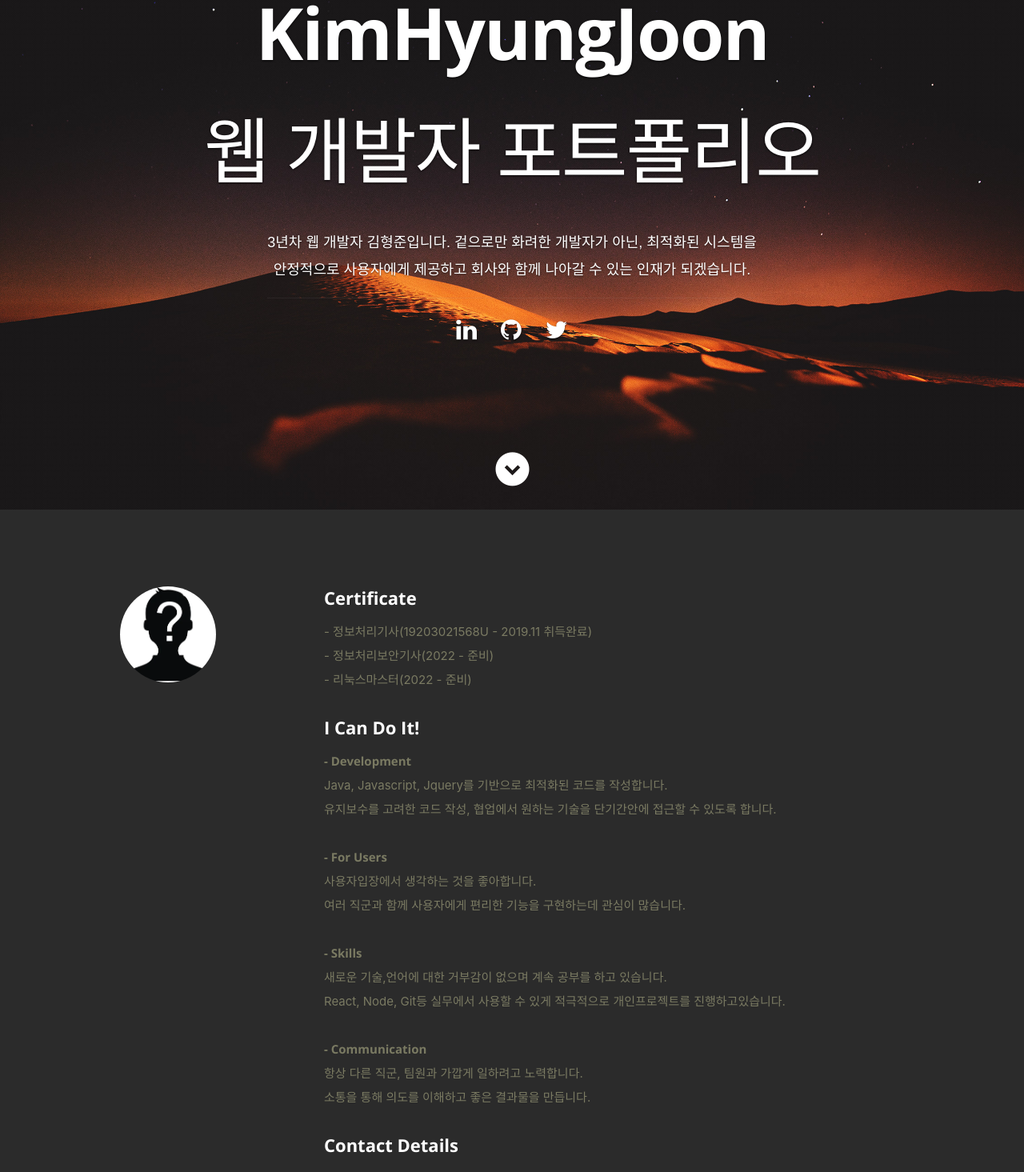
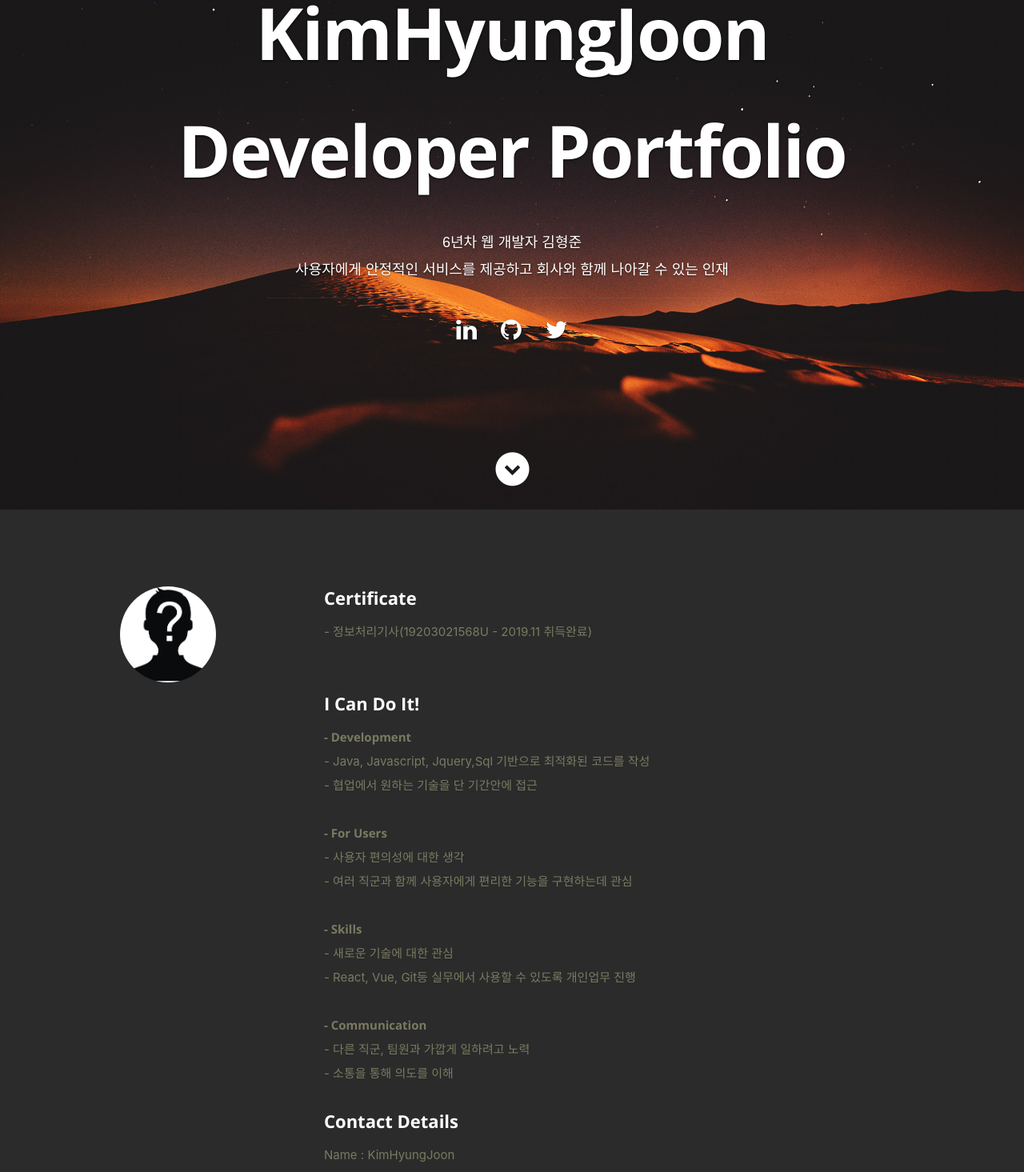
Before and after one commit to kim911003/react_portfolio_v1, a React (Create React App) app: page / in a window 1280 px wide. Shown: the part 163-1628 px from the top of the page at 80% size. Built offline with nearby package versions, Linux system fonts and the light colour scheme.

Commit message:
dataChange

```diff
--- a/package.json
+++ b/package.json
@@ -6,14 +6,14 @@
   "dependencies": {
     "react": "^16.6.0",
     "react-dom": "^16.6.0",
-    "react-scripts": "2.1.1"
+    "react-scripts": "^2.1.1"
   },
   "scripts": {
     "start": "react-scripts start",
     "build": "react-scripts build",
     "test": "react-scripts test",
     "eject": "react-scripts eject",
-	"predeploy": "npm run build",
+    "predeploy": "npm run build",
     "deploy": "gh-pages -d build"
   },
   "eslintConfig": {
--- a/public/css/layout.css
+++ b/public/css/layout.css
@@ -346,32 +346,42 @@ ul#nav li.current a { color: #F06000; }
   	-webkit-animation: css 2s ease;
 }
 .java {
-  	width: 85%;
+  	width: 75%;
   	-moz-animation: html5 2s ease;
   	-webkit-animation: html5 2s ease;
 }
 .javascript {
-	width: 75%;
+	width: 70%;
   	-moz-animation: javascript 2s ease;
   	-webkit-animation: javascript 2s ease;
 }
 .jquery {
-  	width: 75%;
+  	width: 70%;
   	-moz-animation: jquery 2s ease;
   	-webkit-animation: jquery 2s ease;
 }
-.database{
-  	width: 70%;
+.oracle{
+  	width: 60%;
   	-moz-animation: sql 2s ease;
   	-webkit-animation: sql 2s ease;
 }
-.reactjs {
-  	width: 25%;
+.mysql{
+  	width: 60%;
+  	-moz-animation: sql 2s ease;
+  	-webkit-animation: sql 2s ease;
+}
+.mssql{
+  	width: 60%;
+  	-moz-animation: sql 2s ease;
+  	-webkit-animation: sql 2s ease;
+}
+.react {
+  	width: 10%;
   	-moz-animation: reactjs 2s ease;
   	-webkit-animation: reactjs 2s ease;
 }
-.nodejs {
-  	width: 10%;
+.vue {
+  	width: 25%;
   	-moz-animation: nodejs 2s ease;
   	-webkit-animation: nodejs 2s ease;
 }
--- a/src/components/Portfolio.js
+++ b/src/components/Portfolio.js
@@ -10,8 +10,8 @@ export default class Porfolio extends Component {
       <section id="portfolio">
       <div className="row">
         <div className="twelve columns collapsed">
-          <h1>Projects In Progress And Projects Experienced</h1>
-		  <h1>↓ Click</h1>
+          <h1>Project</h1>
+		  <h1>↓ Participation list</h1>
           <div id="portfolio-wrapper" className="bgrid-quarters s-bgrid-thirds cf">
           {
             resumeData.portfolio && resumeData.portfolio.map((item)=>{
--- a/src/resumeData.js
+++ b/src/resumeData.js
@@ -1,14 +1,13 @@
 let resumeData = {
 	"imagebaseurl":"https://kim911003.github.io/",
     "name": "KimHyungJoon",
-	"webPortfolio":"웹 개발자 포트폴리오",
-    "role": "3년차 웹 개발자 김형준입니다. 겉으로만 화려한 개발자가 아닌, 최적화된 시스템을",
+	"webPortfolio":"Developer Portfolio",
+    "role": "6년차 웹 개발자 김형준",
     "linkedinId":"Thanks for - you",
     "skypeid": "Your skypeid",
 	"email": "joon1077@naver.com",
 	"phone": "010-9291-4151",
-	"roleDescription" : " 안정적으로 사용자에게 제공하고 회사와 함께 나아갈 수 있는 인재가 되겠습니다.",
-   // "roleDescription": "저는 프론트엔드와 백엔드 두 가지 개발이 가능한 풀스택 개발자입니다. 겉으로만 화려한 개발자가 아닌, 최적화된 시스템을 안정적으로 사용자에게 제공하고 회사와 함께 성장할 수 있는 인재가 되겠습니다.",
+	"roleDescription" : " 사용자에게 안정적인 서비스를 제공하고 회사와 함께 나아갈 수 있는 인재",
     "socialLinks":[
         {
           "name":"linkedin",
@@ -26,17 +25,14 @@ let resumeData = {
           "className":"fa fa-twitter"
         }
       ],
-    //"aboutme":"저는 사범대학교 컴퓨터교육과를 졸업하고, 취미로 즐기던 프로그래밍을 전문적으로 다루기 시작했습니다. 국비 지원을 통해 처음 프로그래밍을 배우고, 개인 프로젝트를 진행하면서 실무 능력을 끌어올린 뒤 진행하는 여러 프로젝트에 참여를 할 수 있었습니다. 처음부터 잘하진 못하였지만, 누구보다도 스스로가 부족한 점이 무엇인지 알기에 빠르게 캐치하여 팀원들과 협업할 수 있는 개발자가 되었습니다. 또한, 저는 신기술에 대한 거부감이 없고 기업에서 원하는 기술을 빠르게 습득하여 활용할 수 있습니다. 현재 기업에서 진행하는 다양한 프로젝트에 참여해 개발과 유지보수를 해나가고 있으며, 개인적인 시간에는 React.js와 Node.js에 대한 기술에 대해 알아가고 있습니다.",
     "aboutme":[{
-		"firstAbout":"Java, Javascript, Jquery를 기반으로 최적화된 코드를 작성합니다. \n유지보수를 고려한 코드 작성, 협업에서 원하는 기술을 단기간안에 접근할 수 있도록 합니다.",
-		"twoAbout":"사용자입장에서 생각하는 것을 좋아합니다.\n 여러 직군과 함께 사용자에게 편리한 기능을 구현하는데 관심이 많습니다.",
-		"threeAbout":"새로운 기술,언어에 대한 거부감이 없으며 계속 공부를 하고 있습니다. \n React, Node, Git등 실무에서 사용할 수 있게 적극적으로 개인프로젝트를 진행하고있습니다.",
-		"fourAbout":"항상 다른 직군, 팀원과 가깝게 일하려고 노력합니다. \n 소통을 통해 의도를 이해하고 좋은 결과물을 만듭니다."
+		"firstAbout":"- Java, Javascript, Jquery,Sql 기반으로 최적화된 코드를 작성 \n- 협업에서 원하는 기술을 단 기간안에 접근",
+		"twoAbout":"- 사용자 편의성에 대한 생각\n- 여러 직군과 함께 사용자에게 편리한 기능을 구현하는데 관심",
+		"threeAbout":"- 새로운 기술에 대한 관심 \n - React, Vue, Git등 실무에서 사용할 수 있도록 개인업무 진행",
+		"fourAbout":"- 다른 직군, 팀원과 가깝게 일하려고 노력 \n- 소통을 통해 의도를 이해"
 	}],
 	"cert":[{
-		"acquisition" : " - 정보처리기사(19203021568U - 2019.11 취득완료)",
-		"readyAcquisition1" : "- 정보처리보안기사(2022 - 준비)",
-		"readyAcquisition2" : "- 리눅스마스터(2022 - 준비)"
+		"acquisition" : " - 정보처리기사(19203021568U - 2019.11 취득완료)"
 	}],
 	"address":"경기도 구리시 수택동",
     "website":"https://kim911003.github.io",
@@ -60,15 +56,15 @@ let resumeData = {
       {
         "CompanyName":"(주)우림인포텍",
         "specialization":"업무경력",
-        "MonthOfLeaving":"May",
-        "YearOfLeaving":"2019 - January 2020",
+        "MonthOfLeaving":"05.",
+        "YearOfLeaving":"2019 - 01. 2020",
         "Achievements":" - 농정원 시스템 유지보수\n - 도매시장 웹 개발 및 유지보수"
       },
       {
         "CompanyName":"(주)B4B & (주)큐브릭코퍼레이션",
         "specialization":"업무경력",
-        "MonthOfLeaving":"January",
-        "YearOfLeaving":"2020 - Now",
+        "MonthOfLeaving":"01.",
+        "YearOfLeaving":"2020 - 2022.12",
         "Achievements":" - QR인증시스템 개발 및 유지보수\n - 자사 출ㆍ퇴근 시스템 유지보수\n  -  광고 자동화 시스템 개발 및 유지보수"
       }
     ],
@@ -84,16 +80,28 @@ let resumeData = {
 		"skillname":"jquery "
 	  },
 	  {
-		"skillname":"database"
+		"skillname":"oracle"
+	  },
+	 {
+		"skillname":"mysql"
 	  },
 	  {
-        "skillname":"Reactjs"
+		"skillname":"mssql"
+	  },
+	  {
+        "skillname":"react"
       },
 	  {
-		  "skillname":"Nodejs"
+		  "skillname":"vue"
 	  }
     ],
     "portfolio":[
+	 {
+        "name":"MLB",
+        "description":" - 이벤트/프로모션 유지보수 \n - 상품 유지보수 \n - 사은품 제공기능 개발 \n - PC / MB 베스트상품 페이지 개발\n - 관리자페이지 유지보수 \n - Java, Javascript, Jquery \n - SpringFramework\n - Oracle \n - Mysql \n - Eclipse \n - Git",
+        "imgurl":"images/mlb2.jpg",
+		"locationurl":"https://aqr.kr/home/index"
+      },
       {
         "name":"Aceqr 정품인증",
         "description":" - QR정품 유지보수 \n - 팝업인증 개발, 인증이력 개발\n - 관리자페이지 유지보수 \n - Java, Javascript, Jquery \n - SpringFramework\n - Mysql\n - Eclipse SVN\n - Git, GitLab",
```
Also changed, not shown: public/images/mlb2.jpg (added), 1 other file (tests, documents, lock files or other folders).
